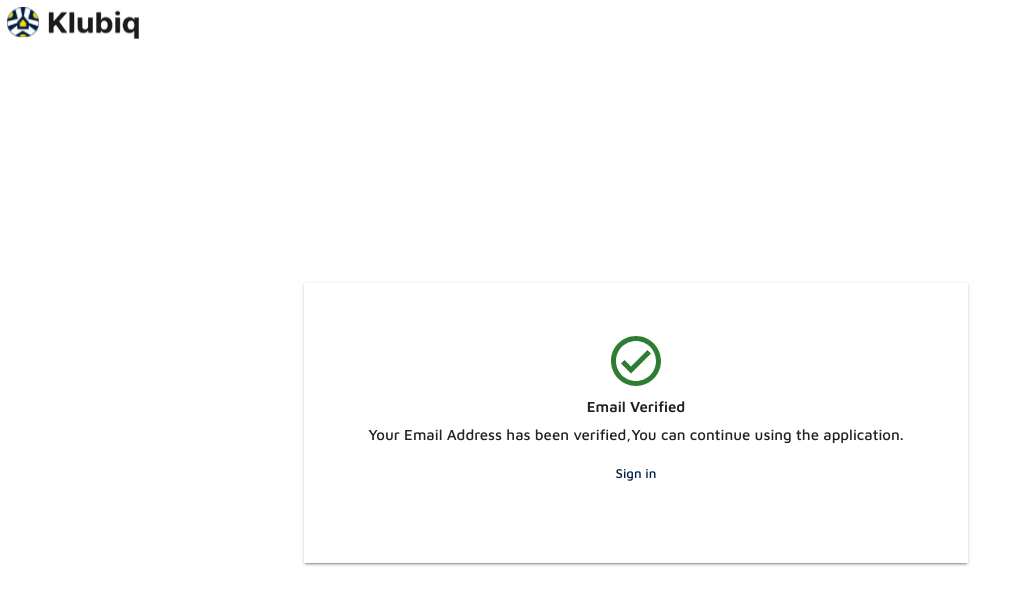
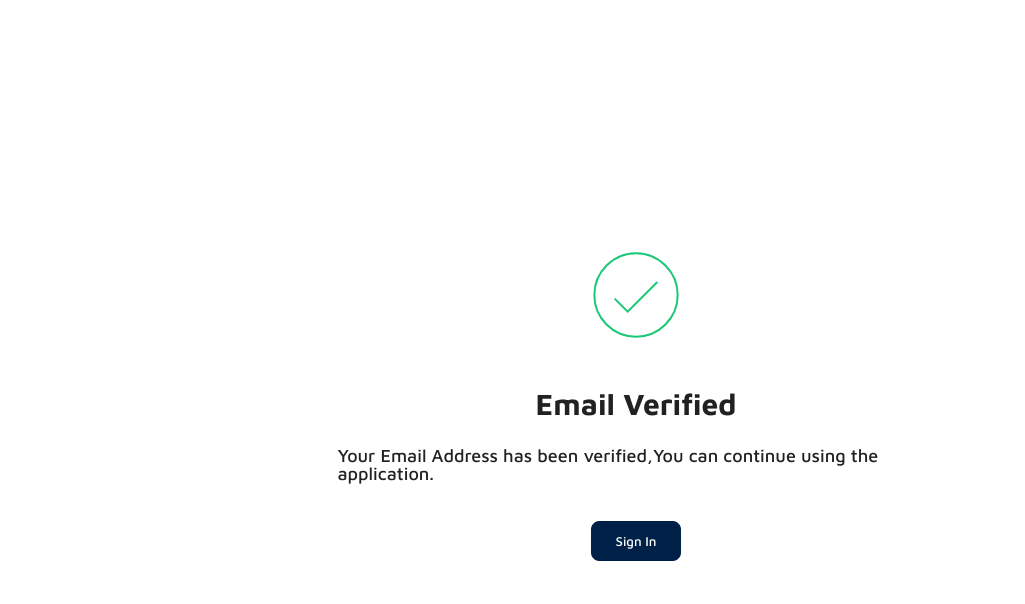
Before and after one commit to glumia-ltd/klubiq-web, a React (Vite) app in the folder apps/landlord-portal/: page /verifyemail in a window 1280 px wide. Shown: the top 604 px of the page, without its empty margins (0-1025 px from the left). Built offline with nearby package versions, Linux system fonts and the light colour scheme; no server answers.

Commit message:
CU-86bygtcet - Email Verification - UI

```diff
--- a/apps/landlord-portal/src/components/FeedbackContent/index.tsx
+++ b/apps/landlord-portal/src/components/FeedbackContent/index.tsx
@@ -1,40 +1,68 @@
-import { Stack, Typography, useTheme,Button } from "@mui/material";
-import { MdErrorOutline } from "react-icons/md";
-import { BsCheck2Circle } from "react-icons/bs";
-import CheckCircleOutlineOutlinedIcon from '@mui/icons-material/CheckCircleOutlineOutlined';
+import { Stack, Typography, Button } from "@mui/material";
+import Logo1 from "../../assets/images/circle-ok.svg";
+import Logo2 from "../../assets/images/error.svg";
+
 interface FeedbackProps {
   content: string;
   type: "success" | "error";
-  // onDismiss: React.MouseEventHandler<HTMLButtonElement> | undefined;
+  onClick: React.MouseEventHandler<HTMLButtonElement> | undefined;
 }
-const FeedbackContent = ({  content, type }: FeedbackProps) => {
-  const theme = useTheme();
-
+const FeedbackContent = ({ content, type,onClick }: FeedbackProps) => {
   return (
     <Stack alignItems={"center"} justifyContent="center" spacing={1}>
       {type === "success" ? (
-      <> <CheckCircleOutlineOutlinedIcon sx={{ fontSize: "60px" }} color="success" />
-        <Typography variant="h6" align="center">
-        { "Email Verified "}
-      </Typography>
-      <Typography variant="subtitle1"  align="center">
-        {content || "Verify Your "}
-      </Typography>
-      <Button>Sign in</Button></>
+        <>
+          {" "}
+          <div style={{ marginBottom: "32px" }}>
+            <img src={Logo1} alt="logo" width={"100px"} height={"100px"} />
+          </div>
+          <div style={{ marginBottom: "20px" }}>
+            <Typography align="center" fontSize={"30px"} fontWeight={700}>
+              {"Email Verified "}
+            </Typography>{" "}
+          </div>
+          <div style={{ marginBottom: "30px" }}>
+            <Typography fontSize={"18px"} fontWeight={500} textAlign={"left"}>
+              {content || "Verify Your "}
+            </Typography>
+          </div>
+          <Button
+            onClick={onClick}
+            sx={{
+              border: "1px solid #002147",
+              color: "white",
+              background: "#002147",
+              height: "40px",
+              width: "90px",
+              borderRadius: "8px",
+              "&:hover": {
+                color: "#002147",
+                background: "#FFFFFF",
+                cursor: "pointer",
+              },
+            }}
+          >
+            Sign In
+          </Button>
+        </>
       ) : type === "error" ? (
-        <> <MdErrorOutline size={60} color={theme.palette.error.light} />
-        <Typography variant="h6" align="center">
-        { "Verify Your Email "}
-      </Typography>
-      <Typography variant="subtitle1"  align="center">
-        {content || "Verify Your "}
-      </Typography></>
+        <>
+          {" "}
+          <div style={{ marginBottom: "32px" }}>
+            <img src={Logo2} alt="logo" width={"100px"} height={"100px"} />
+          </div>
+          <div style={{ marginBottom: "30px" }}>
+            <Typography align="center" fontSize={"30px"} fontWeight={700}>
+              {"Verify Your Email "}
+            </Typography>
+          </div>
+          <div>
+            <Typography fontSize={"18px"} fontWeight={500} textAlign={"left"}>
+              {content}
+            </Typography>
+          </div>
+        </>
       ) : null}
-
-
-      {/* <Button onClick={onDismiss} variant="contained" color="secondary">
-        Okay
-      </Button> */}
     </Stack>
   );
 };
--- a/apps/landlord-portal/src/pages/EmailVerification/index.tsx
+++ b/apps/landlord-portal/src/pages/EmailVerification/index.tsx
@@ -1,40 +1,38 @@
 import { FC } from "react";
-import { useState, useEffect } from "react";
-import { Box, Grid, Container,Typography, Paper } from "@mui/material";
-import Logo from "../../assets/images/Group 1000002043.png";
+import { useState } from "react";
+import { Box, Grid } from "@mui/material";
 import FeedbackContent from "../../components/FeedbackContent";
-import { useNavigate } from "react-router-dom";
 
 interface EmailVerificationProps {}
 
 const EmailVerification: FC<EmailVerificationProps> = ({}) => {
   const [verifySuccess, setVerifySuccess] = useState(true);
   const [error, setError] = useState(null);
-  const navigate = useNavigate();
-  const backToHome = () => navigate("/", { replace: true });
 
   const renderViewContent = () => {
     if (verifySuccess)
       return (
         <FeedbackContent
-          content={"Your Email Address has been verified,You can continue using the application."}
-          // onDismiss={backToHome}
+          content={
+            "Your Email Address has been verified,You can continue using the application."
+          }
+          onClick={()=>console.log("here")}
           type="success"
         />
       );
-    if (error) return <FeedbackContent content={error} type="error" />;
-    else return <><Typography variant="h4" >Invalid Link Or Page is broken</Typography></>;
+    if (error)
+      return (
+        <FeedbackContent
+          content="A verification link has been sent to your email address. Please check your email and click on the link to continue"
+          type="error"
+          onClick={()=>console.log("here")}
+
+        />
+      );
+    else return null;
   };
   return (
     <Grid container spacing={1} bgcolor="white">
-      <Grid item xs={12} sm={12} md={12} lg={12}>
-        <img
-          src={Logo}
-          alt="companylogo"
-          style={{ width: "159px", height: "32px", margin: "1rem" }}
-          onClick={backToHome}
-        />
-      </Grid>
       <Grid
         item
         xs={12}
@@ -45,25 +43,28 @@ const EmailVerification: FC<EmailVerificationProps> = ({}) => {
           textAlign: "center",
           display: "flex",
           justifyContent: "center",
-          marginTop: "15rem",
+          alignSelf: "center",
         }}
       >
-        <Paper
-        elevation={2}
-        square
+        <Box
           sx={{
-          minHeight: 280,
+            // minHeight: 280,
             px: 8,
             py: 6,
             minWidth: 485,
             maxWidth: 725,
             alignSelf: "center",
-          position: "relative",
-        }}>
+            marginTop: "205px",
+          }}
+        >
+          {/* <FeedbackContent
+            content="A verification link has been sent to your email address. Please check your email and click on the link to continue"
+            type="error"
+            onClick={()=>console.log("here")}
+
+          /> */}
           {renderViewContent()}
-        </Paper>
-
-
+        </Box>
       </Grid>
     </Grid>
   );
```
Also changed, not shown: apps/landlord-portal/src/assets/images/circle-ok.svg (added), apps/landlord-portal/src/assets/images/error.svg (added). Lines whose indentation alone changed are shown as unchanged.
